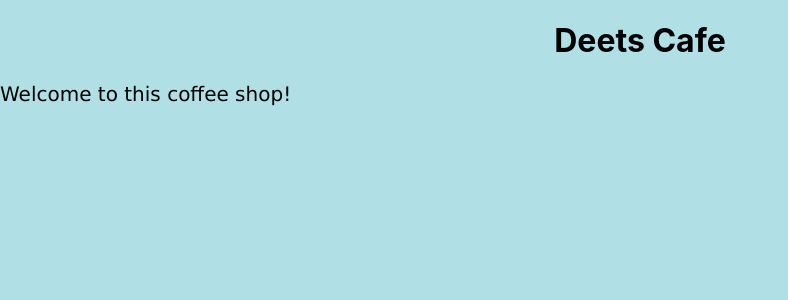
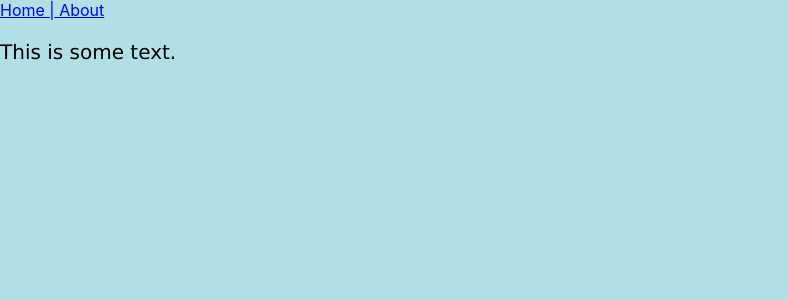
Before and after one commit to hpanditi/react-github-repo, a React (Create React App) app: page / in a window 1280 px wide. Shown: the top 300 px of the page, without its empty margins (0-788 px from the left). Built offline with nearby package versions, Linux system fonts and the light colour scheme.

Commit message:
added js files in components

```diff
--- a/src/App.js
+++ b/src/App.js
@@ -1,15 +1,16 @@
+import { BrowserRouter as Router, Routes, Route } from "react-router-dom";
 import "./App.css";
+import Home from "./components/Home";
+import About from "./components/About";
 
 function App() {
   return (
-    <div className="App">
-      <header className="App-header">
-        <h1>Deets Cafe</h1>
-      </header>
-      <body>
-        <p>Welcome to this coffee shop!</p>
-      </body>
-    </div>
+    <Router>
+      <Routes>
+        <Route path="/" element={<Home />} />
+        <Route path="/About" element={<About />} />
+      </Routes>
+    </Router>
   );
 }
 
--- /dev/null
+++ b/src/components/About.js
@@ -0,0 +1,18 @@
+import React from "react";
+
+function About() {
+  return (
+    <div>
+      <header>
+        <a href="/">Home |</a>
+        <a href="/About"> About</a>
+        <h1>About</h1>
+      </header>
+      <body>
+        <p>This is some text.</p>
+      </body>
+    </div>
+  );
+}
+
+export default About;
--- /dev/null
+++ b/src/components/Home.js
@@ -0,0 +1,17 @@
+import React from "react";
+
+function Home() {
+  return (
+    <div>
+      <header>
+        <a href="/">Home |</a>
+        <a href="/About"> About</a>
+      </header>
+      <body>
+        <p>This is some text.</p>
+      </body>
+    </div>
+  );
+}
+
+export default Home;
```
Also changed, not shown: src/components/Blog.js (added), src/components/Cart.js (added), src/components/Contact.js (added), src/components/Items.js (added).
